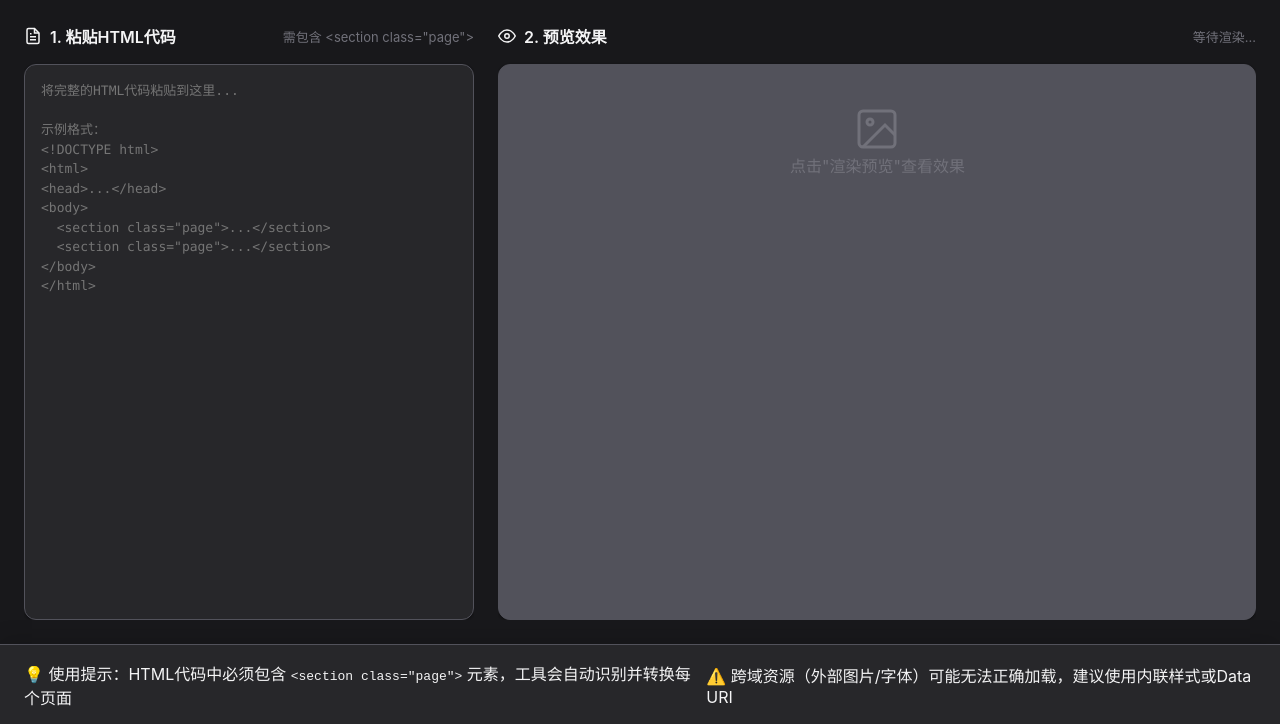
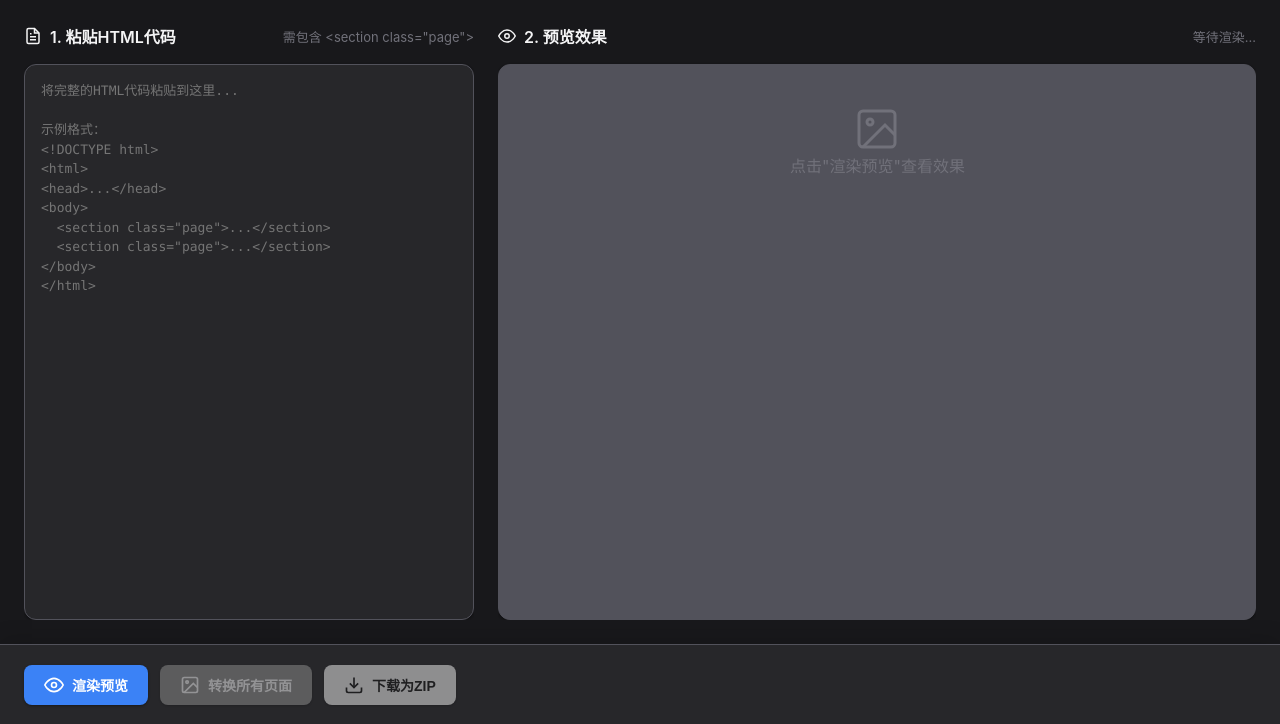
Before and after one commit to webPage-to-photo/html-to-photo, a website: page index.html in a window 1280 px wide. Shown: the part 76-800 px from the top of the page. Drawn offline with nearby package versions, Linux system fonts and the light colour scheme.

Commit message:
修复：找回丢失的底部操作按钮，移除旧Footer内容

```diff
--- a/index.html
+++ b/index.html
@@ -137,22 +137,50 @@
                     </div>
                 </div>
             </div>
+        </div>
+    </main>
 
-            <!-- 进度条容器 -->
+    <!-- 底部操作栏 -->
+    <footer class="footer">
+        <div class="container">
+            <!-- 左侧：进度条 -->
             <div id="progress-container" class="progress-container" style="display: none;">
                 <div class="progress-bar">
                     <div id="progress-fill" class="progress-fill"></div>
                 </div>
                 <span id="progress-text" class="progress-text">转换中... 0%</span>
             </div>
-        </div>
-    </main>
 
-    <!-- 底部说明 -->
-    <footer class="footer">
-        <div class="container">
-            <p>💡 使用提示：HTML代码中必须包含 <code>&lt;section class="page"&gt;</code> 元素，工具会自动识别并转换每个页面</p>
-            <p>⚠️ 跨域资源（外部图片/字体）可能无法正确加载，建议使用内联样式或Data URI</p>
+            <!-- 右侧：操作按钮 -->
+            <div class="actions">
+                <button id="btn-render" class="btn" style="background-color: var(--accent-blue); color: white;">
+                    <svg width="20" height="20" viewBox="0 0 24 24" fill="none" stroke="currentColor" stroke-width="2">
+                        <path d="M1 12s4-8 11-8 11 8 11 8-4 8-11 8-11-8-11-8z"></path>
+                        <circle cx="12" cy="12" r="3"></circle>
+                    </svg>
+                    渲染预览
+                </button>
+
+                <button id="btn-convert" class="btn" disabled
+                    style="background-color: var(--accent-green); color: white;">
+                    <svg width="20" height="20" viewBox="0 0 24 24" fill="none" stroke="currentColor" stroke-width="2">
+                        <rect x="3" y="3" width="18" height="18" rx="2" ry="2"></rect>
+                        <circle cx="8.5" cy="8.5" r="1.5"></circle>
+                        <polyline points="21 15 16 10 5 21"></polyline>
+                    </svg>
+                    转换所有页面
+                </button>
+
+                <button id="btn-zip" class="btn" disabled
+                    style="background-color: var(--text-primary); color: var(--bg-primary);">
+                    <svg width="20" height="20" viewBox="0 0 24 24" fill="none" stroke="currentColor" stroke-width="2">
+                        <path d="M21 15v4a2 2 0 0 1-2 2H5a2 2 0 0 1-2-2v-4"></path>
+                        <polyline points="7 10 12 15 17 10"></polyline>
+                        <line x1="12" y1="15" x2="12" y2="3"></line>
+                    </svg>
+                    下载为ZIP
+                </button>
+            </div>
         </div>
     </footer>
 
```
